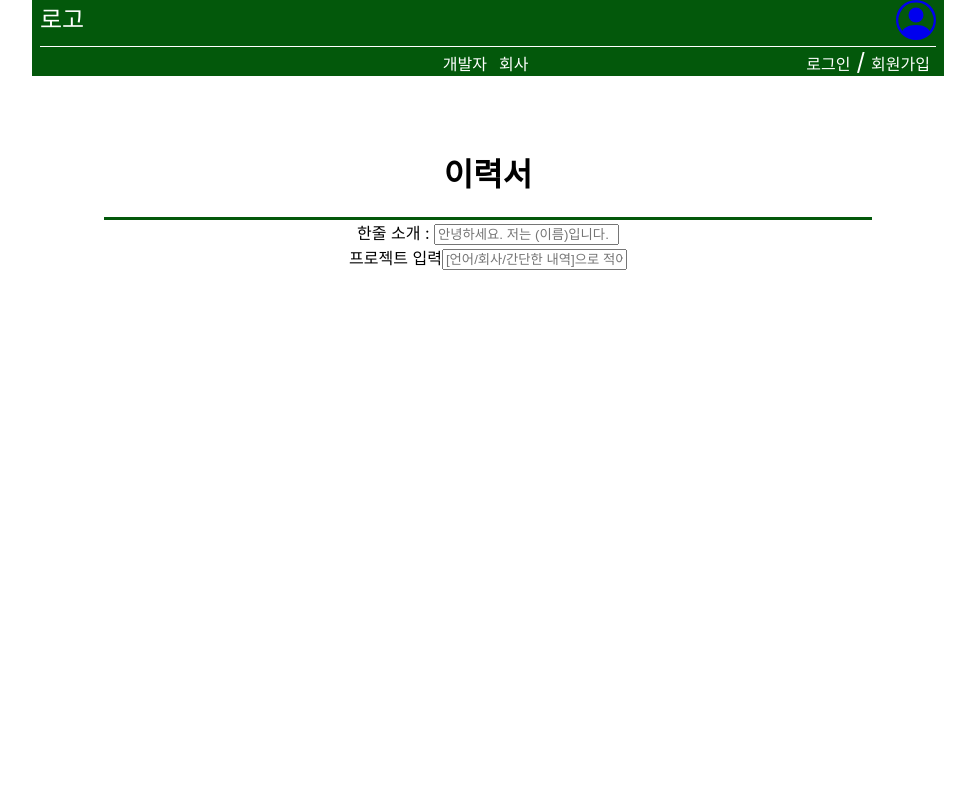
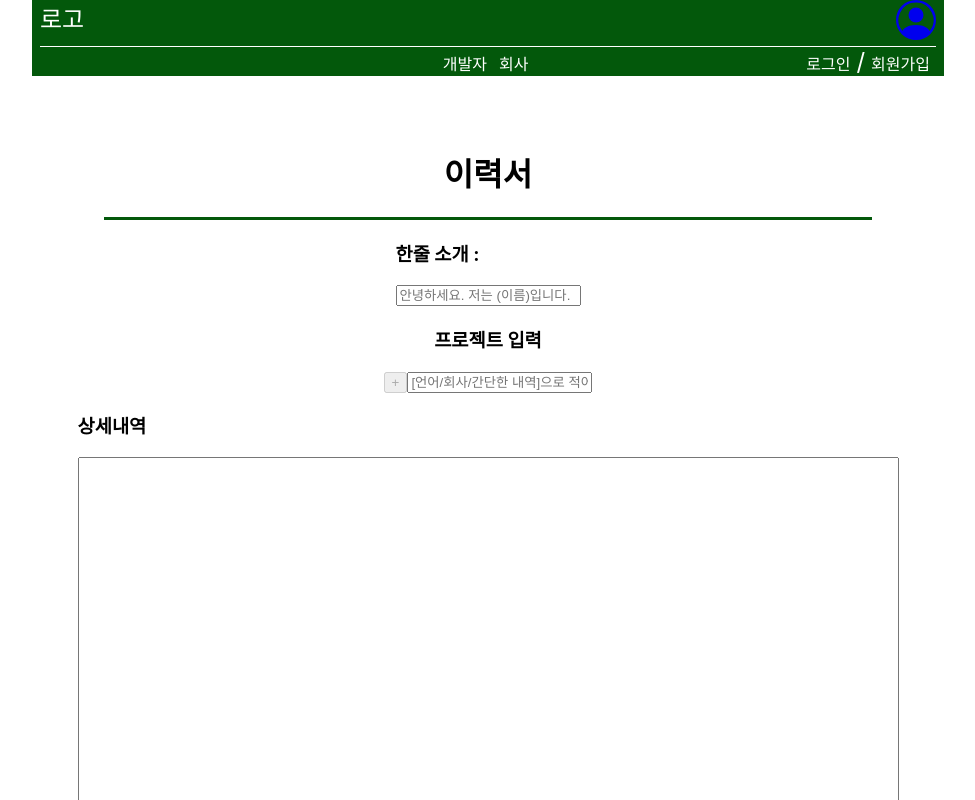
Before and after one commit to CCT-FP/Front_end, a React (Create React App) app in the folder cct_fe/: page /resume/writeresume in a window 1280 px wide. Shown: the top 800 px of the page, without its empty margins (152-1127 px from the left). Built offline with nearby package versions, Linux system fonts and the light colour scheme.

Commit message:
이력서 작성 하는중

```diff
--- a/cct_fe/src/pages/WriteResume.js
+++ b/cct_fe/src/pages/WriteResume.js
@@ -1,25 +1,58 @@
-import React,{ useState } from "react";
+import React,{ useEffect, useState } from "react";
 import '../css/WriteResume.css'
 
 export default function WriteResume(){
-    const Allproject = []
-    const [project, setProject] = useState(Allproject)
+    const [Allproject, setAllproject] = useState([])
+    const [intro, setIntro] = useState('')
+    const [project, setProject] = useState('')
+    const [disabled, setDisabled] = useState(true)
+
+    const Inputintro = e =>{
+        setIntro(e.target.value)
+    }
+    const Inputproject = e => {
+        setProject(e.target.value)
+    }
+    const Addproject = e => {
+        setProject('')
+        setAllproject([...Allproject, project])
+        console.log(Allproject)
+    }
+    useEffect(()=>{
+        if(project !== ''){
+            setDisabled(false)
+        } else{
+            setDisabled(true)
+        }
+    }, [project])
     return(
         <div className="WriteResume">
             <div className="WriteResume-titlebox">
                 <h1 className="WriteResume-titlebox__title">이력서</h1>
             </div>
             <div className="WriteResume-introbox">
-                <label htmlFor="intro" className="WriteResume-introbox__introlabel">한줄 소개 : </label>
-                <input id="intro" type="text" className="WriteResume-introbox__inputintro" placeholder="안녕하세요. 저는 (이름)입니다."/>
+                <h3 className="WriteResume-introbox__introlabel">한줄 소개 : </h3>
+                <input id="intro" type="text" className="WriteResume-introbox__inputintro" placeholder="안녕하세요. 저는 (이름)입니다." onChange={Inputintro} />
             </div>
-            <div className="WriteResume-introbox">
-                <label htmlFor="project" className="WriteResume-introbox__projectlabel">프로젝트 입력</label>
-                <input id="project" type="text" className="WriteResume-introbox__inputproject" placeholder="[언어/회사/간단한 내역]으로 적어주세요"/>
+            <h3 className="WriteResume-introbox__projectlabel">프로젝트 입력</h3>
+            {
+                Allproject.map(item => {
+                    return(
+                        <div key = {item}>
+                            {item}
+                        </div>
+                    )
+                })
+            }
+            <div className="WriteResume-projectbox">
+                <button type="button" className="addprojectbtn" disabled={disabled} onClick={Addproject}>+</button>
+                <input id="project" type="text" className="WriteResume-projectbox__inputproject" placeholder="[언어/회사/간단한 내역]으로 적어주세요" onChange={Inputproject} value={project}/>
             </div>
-            {
-                // '기본으로 적는 칸 있고, 버튼 누르면 input에 있는 value를 Allproject에추가 map함수로 Allproject에 있는거 뽑아오기'
-            }
+            <div className="WriteResume-projectdetailbox">
+                <h3 className="WriteResume-projectdetilbox__projectdetaillabel">상세내역</h3>
+                <textarea id='projectdetail' rows={200} cols={100}></textarea>
+            </div>
+            <button className=""></button>
         </div>
     )
 }
```
